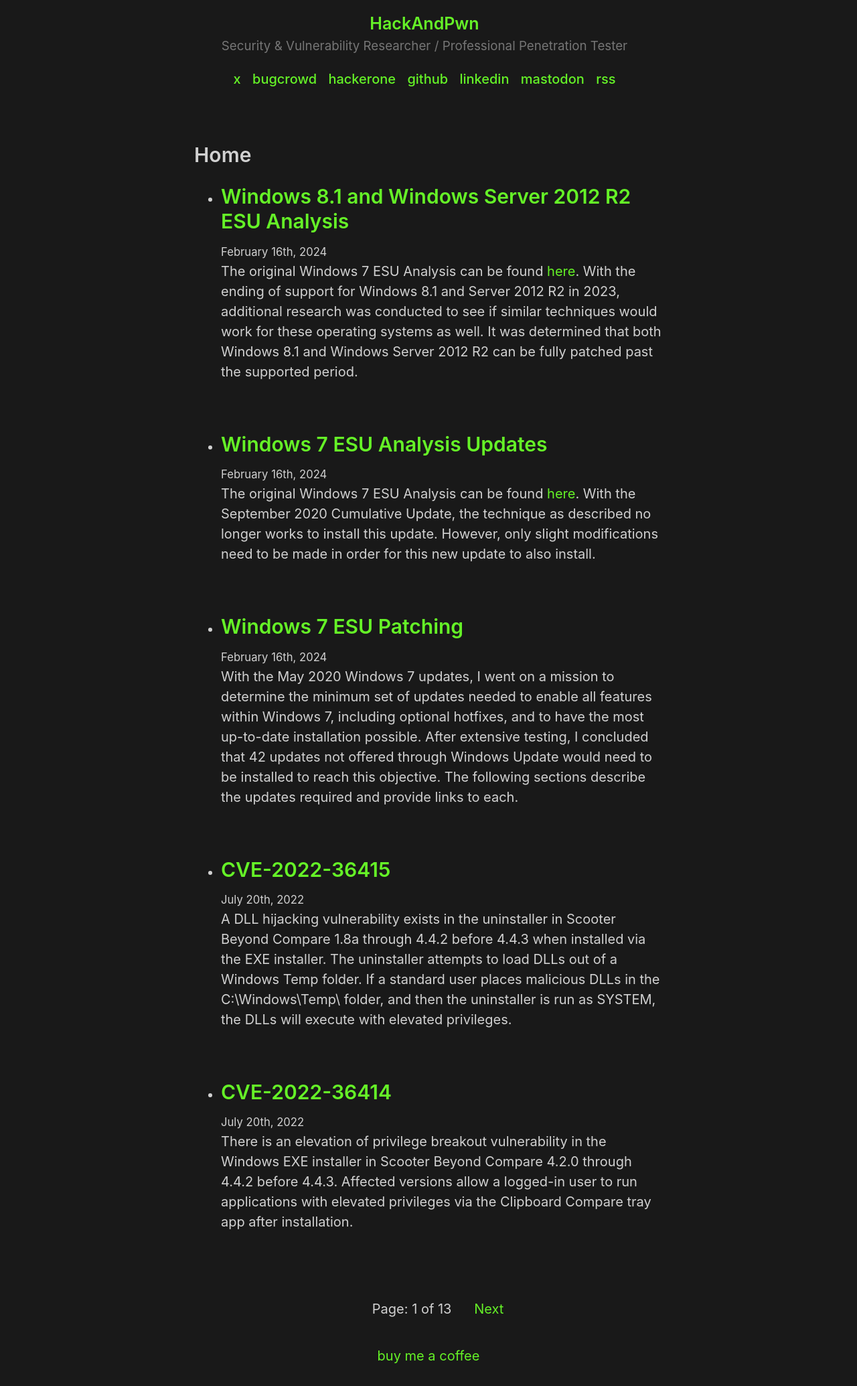
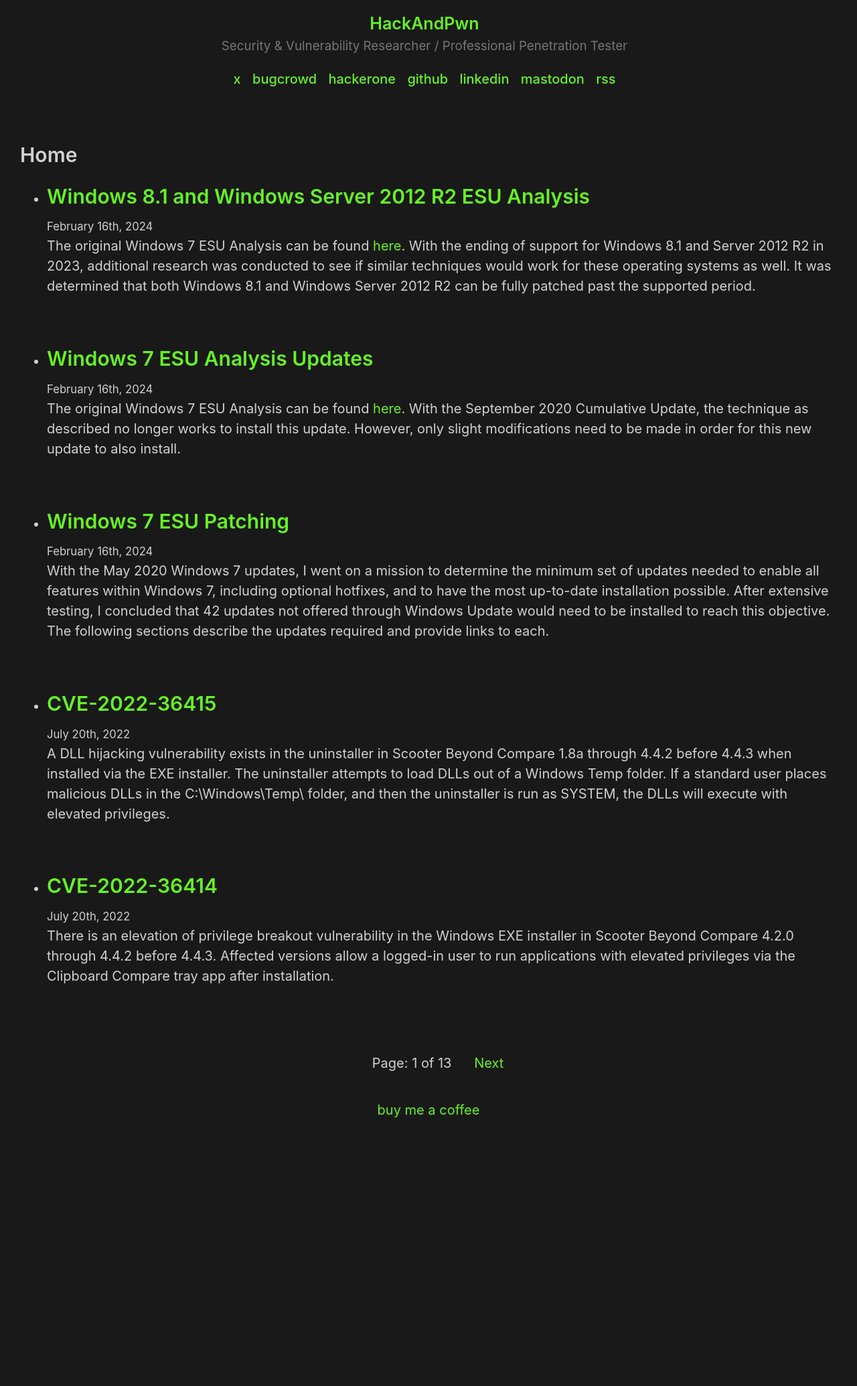
Before and after one commit to HackAndPwn/HackAndPwn.github.io, a Jekyll site: the page built from index.html, in a window 1280 px wide. Shown: the whole page at 67% size. Built offline with Jekyll 4.4.1, drawn with Linux system fonts in a browser that asks for light colours; the list of posts is cut into pages by our own code; after the commit the page ends 1702 px from its top, so only the background shows below that.

Commit message:
Update _layout.scss
make wider

```diff
--- a/_sass/_layout.scss
+++ b/_sass/_layout.scss
@@ -1,7 +1,7 @@
 // Site structure
 
 .container {
-  max-width: 38rem;
+  max-width: 76rem;
   padding-left:  1.5rem;
   padding-right: 1.5rem;
   margin-left:  auto;
```
